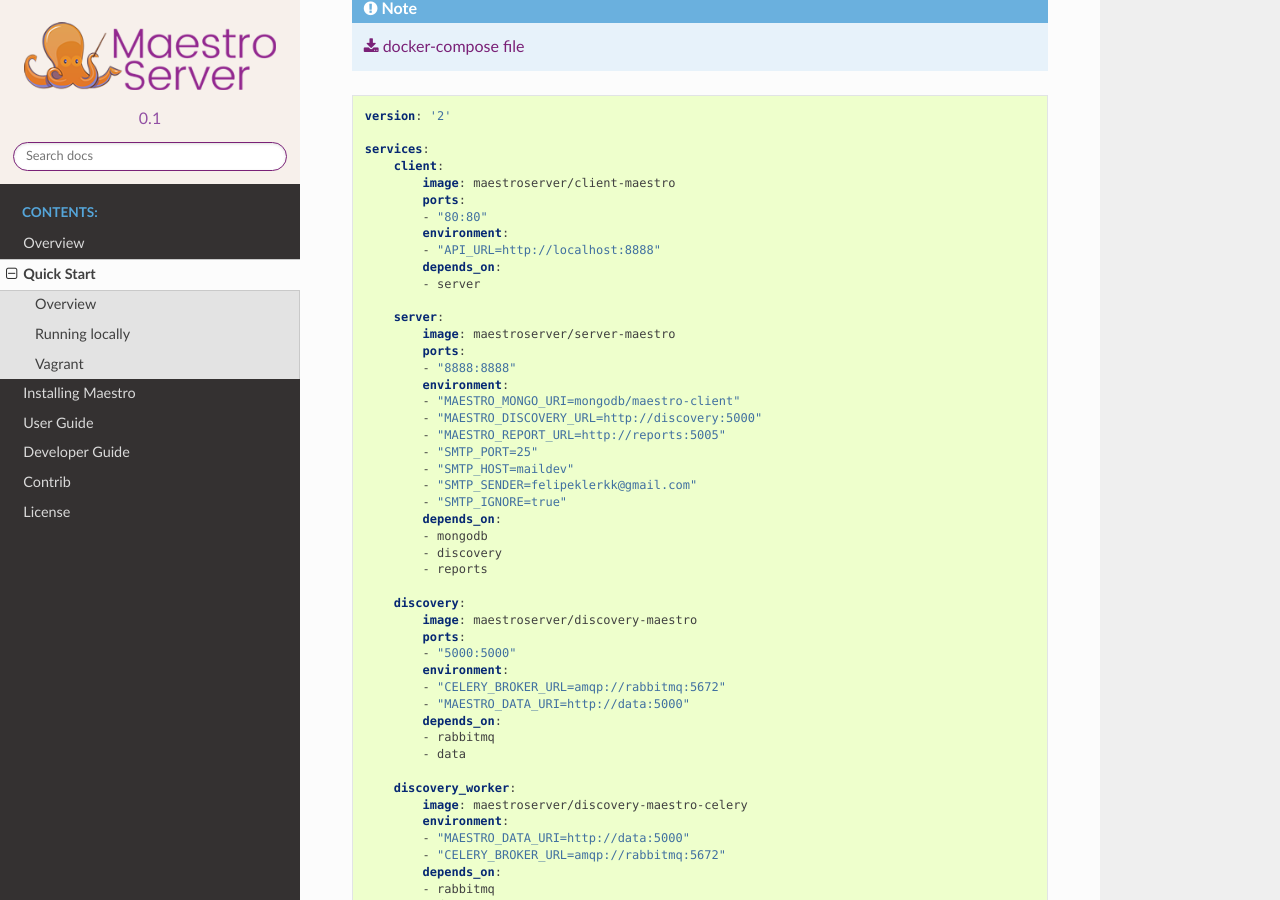
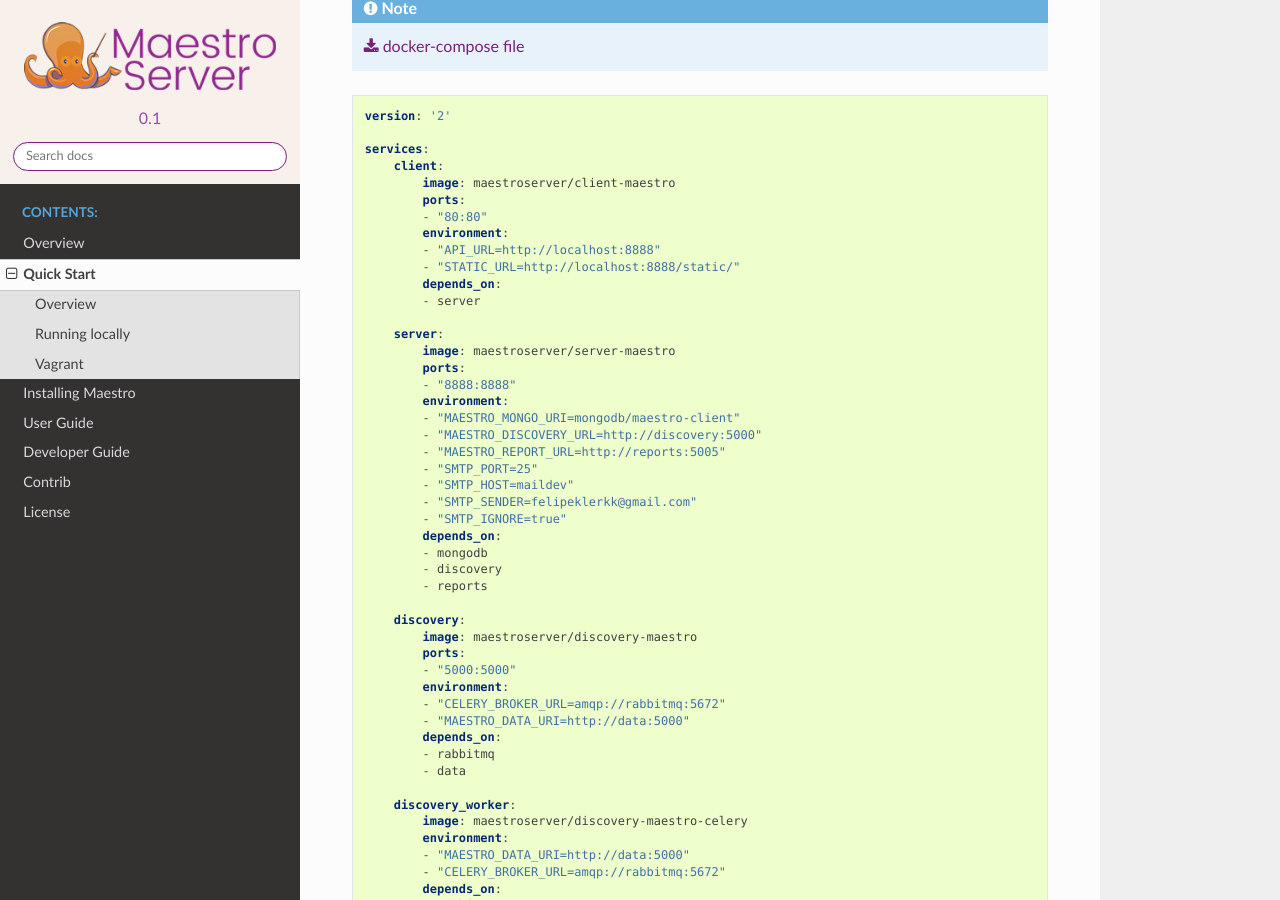
Before and after one commit to maestro-server/webdocs, a Sphinx documentation site: the page built from docs/quickstart.rst, in a window 1280 px wide and 900 px high, scrolled down 989 px. Built offline with Sphinx 7.4.7 and the Read the Docs theme 2.0.0, drawn with Linux system fonts in a browser that asks for light colours; formulas are drawn with MathJax 3.

Commit message:
docker-compose

```diff
--- a/docs/_static/files/docker-compose.yml
+++ b/docs/_static/files/docker-compose.yml
@@ -7,6 +7,7 @@ services:
         - "80:80"
         environment:
         - "API_URL=http://localhost:8888"
+        - "STATIC_URL=http://localhost:8888/static/"
         depends_on:
         - server
 
--- a/docs/quickstart.rst
+++ b/docs/quickstart.rst
@@ -50,6 +50,7 @@ We recommend to use docker, if you like to see demo version, copy and execute do
             - "80:80"
             environment:
             - "API_URL=http://localhost:8888"
+            - "STATIC_URL=http://localhost:8888/static/"
             depends_on:
             - server
 
```
